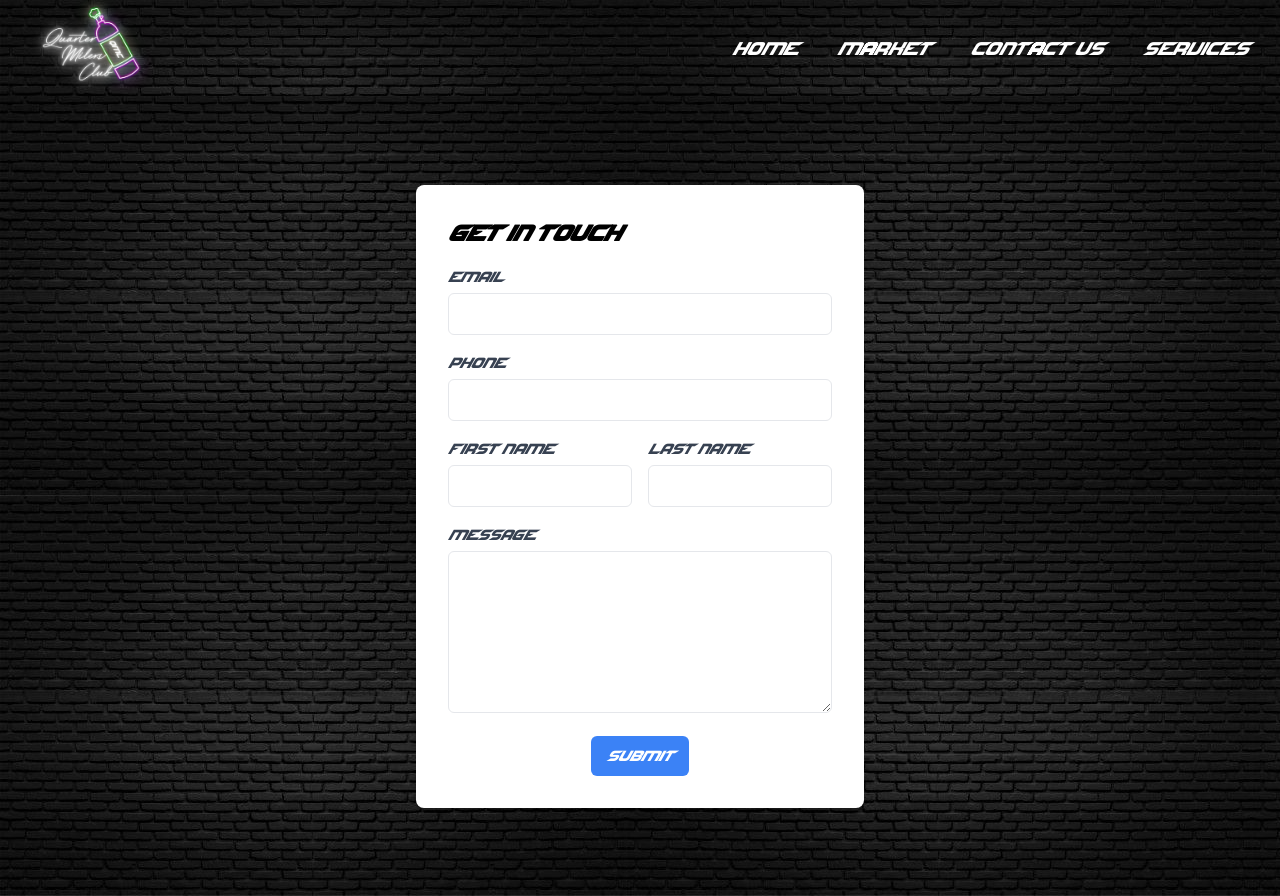
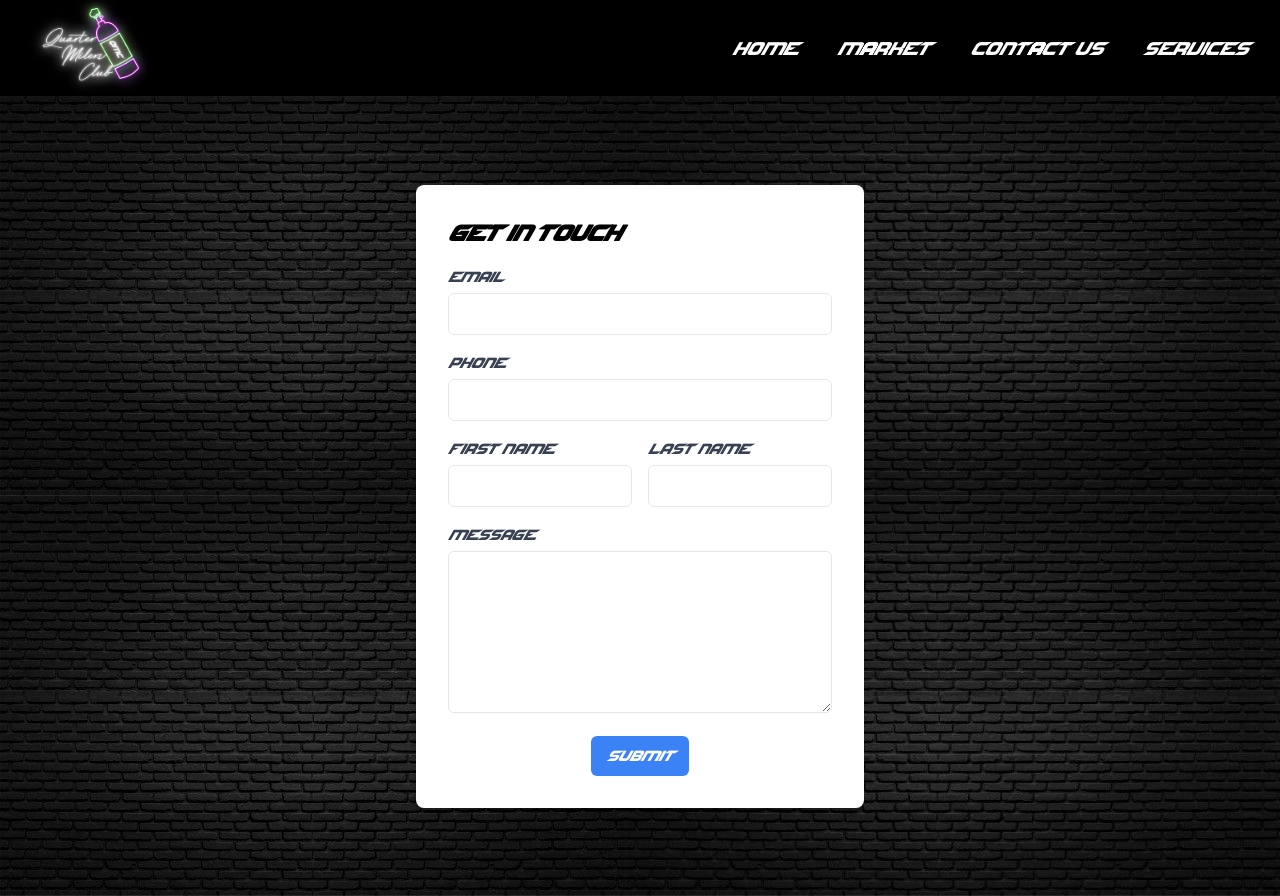
Before and after one commit to zackwalton/next-car-app, a Next.js app: page /contact-us in a window 1280 px wide. Built offline with nearby package versions, Linux system fonts and the light colour scheme.

Commit message:
changed it back looks bad

```diff
--- a/app/Navbar.tsx
+++ b/app/Navbar.tsx
@@ -19,7 +19,7 @@ const Navbar = () => {
 
 
   return (
-    <nav className="w-full h-24 shadow-xl bg-[url('/bg.jpg')]">
+    <nav className="w-full h-24 shadow-xl bg-black">
         <div className="flex justify-between items-center h-full w-full px-4 2xl:px-16">
             <Link href='/'>
                 <Image
```
